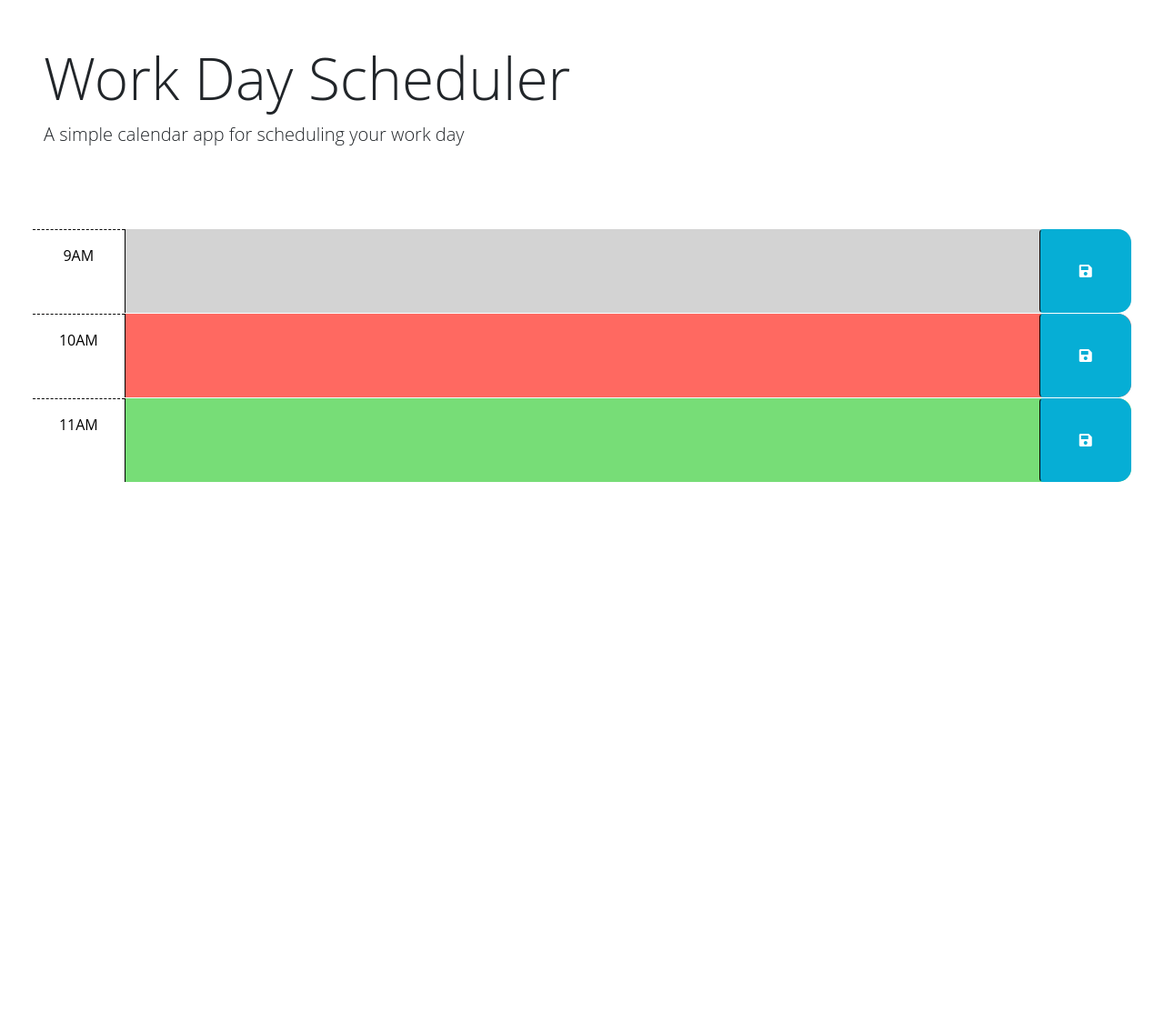
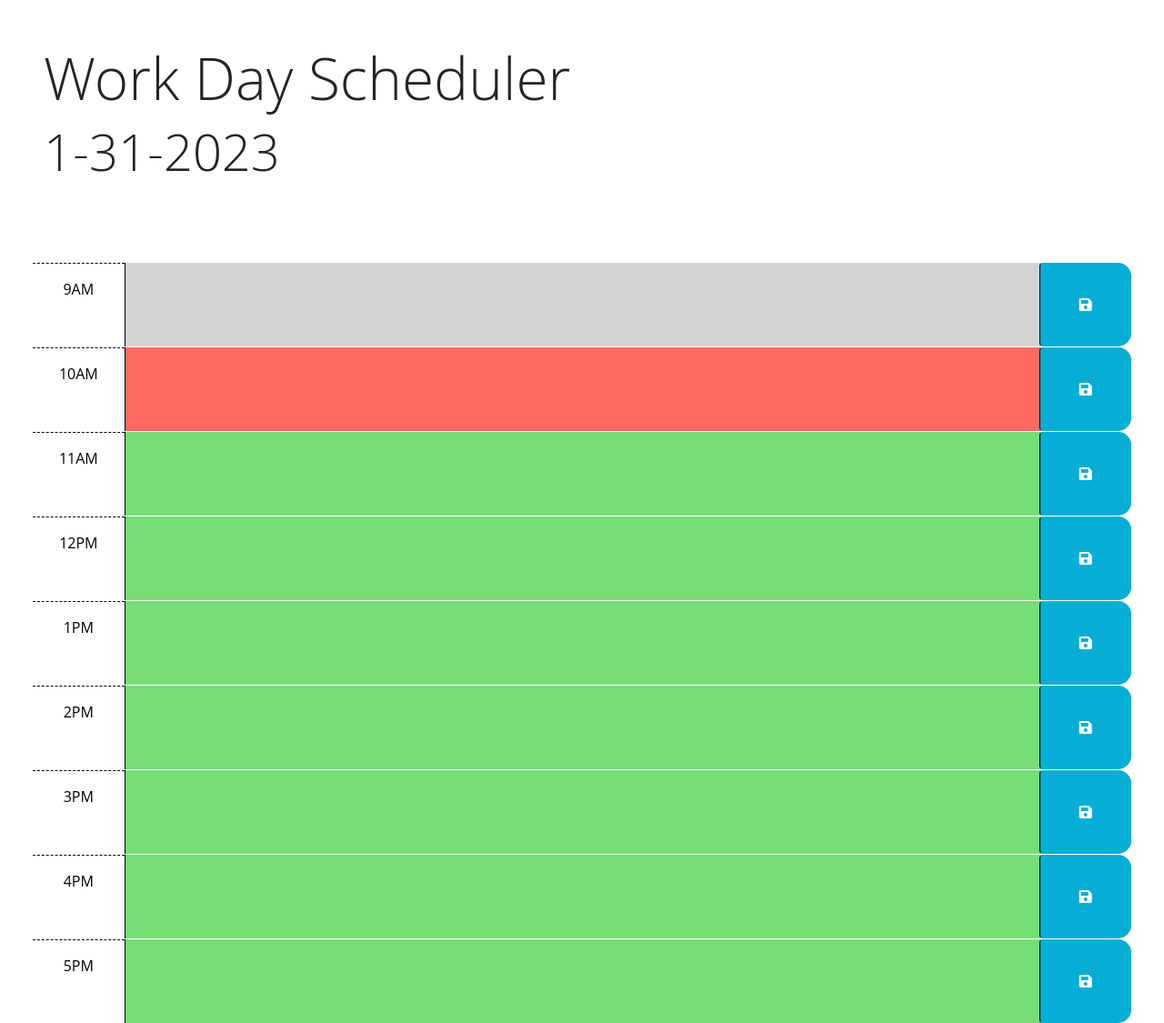
Before and after one commit to mbatorek7/workday-scheduler, a plain HTML site: page Develop/index.html in a window 1280 px wide. Shown: the whole page at 91% size. Before the commit the page ends 800 px from the top, so only its background shows below. Drawn offline with nearby package versions, Linux system fonts and the light colour scheme.

Commit message:
display current date

```diff
--- a/Develop/index.html
+++ b/Develop/index.html
@@ -27,9 +27,9 @@
   <body>
     <header class="p-5 mb-4">
       <h1 class="display-3">Work Day Scheduler</h1>
-      <p class="lead">A simple calendar app for scheduling your work day</p>
-      <p id="currentDay" class="lead"></p>
+      <p id="currentDay" class="lead display-4"></p>
     </header>
+
     <div class="container-fluid px-5">
       <!-- Use class for "past", "present", and "future" to apply styles to the
         time-block divs accordingly. The javascript will need to do this by
@@ -67,6 +67,54 @@
           <i class="fas fa-save" aria-hidden="true"></i>
         </button>
       </div>
+
+      <div id="hour-12" class="row time-block future">
+        <div class="col-2 col-md-1 hour text-center py-3">12PM</div>
+        <textarea class="col-8 col-md-10 description" rows="3"> </textarea>
+        <button class="btn saveBtn col-2 col-md-1" aria-label="save">
+          <i class="fas fa-save" aria-hidden="true"></i>
+        </button>
+      </div>
+
+      <div id="hour-13" class="row time-block future">
+        <div class="col-2 col-md-1 hour text-center py-3">1PM</div>
+        <textarea class="col-8 col-md-10 description" rows="3"> </textarea>
+        <button class="btn saveBtn col-2 col-md-1" aria-label="save">
+          <i class="fas fa-save" aria-hidden="true"></i>
+        </button>
+      </div>
+
+      <div id="hour-14" class="row time-block future">
+        <div class="col-2 col-md-1 hour text-center py-3">2PM</div>
+        <textarea class="col-8 col-md-10 description" rows="3"> </textarea>
+        <button class="btn saveBtn col-2 col-md-1" aria-label="save">
+          <i class="fas fa-save" aria-hidden="true"></i>
+        </button>
+      </div>
+
+      <div id="hour-15" class="row time-block future">
+        <div class="col-2 col-md-1 hour text-center py-3">3PM</div>
+        <textarea class="col-8 col-md-10 description" rows="3"> </textarea>
+        <button class="btn saveBtn col-2 col-md-1" aria-label="save">
+          <i class="fas fa-save" aria-hidden="true"></i>
+        </button>
+      </div>
+
+      <div id="hour-16" class="row time-block future">
+        <div class="col-2 col-md-1 hour text-center py-3">4PM</div>
+        <textarea class="col-8 col-md-10 description" rows="3"> </textarea>
+        <button class="btn saveBtn col-2 col-md-1" aria-label="save">
+          <i class="fas fa-save" aria-hidden="true"></i>
+        </button>
+      </div>
+
+      <div id="hour-17" class="row time-block future">
+        <div class="col-2 col-md-1 hour text-center py-3">5PM</div>
+        <textarea class="col-8 col-md-10 description" rows="3"> </textarea>
+        <button class="btn saveBtn col-2 col-md-1" aria-label="save">
+          <i class="fas fa-save" aria-hidden="true"></i>
+        </button>
+      </div>
     </div>
 
     <script src="https://cdnjs.cloudflare.com/ajax/libs/jquery/3.2.1/jquery.min.js"></script>
--- a/Develop/script.js
+++ b/Develop/script.js
@@ -1,6 +1,3 @@
-// Wrap all code that interacts with the DOM in a call to jQuery to ensure that
-// the code isn't run until the browser has finished rendering all the elements
-// in the html.
 $(function () {
   // TODO: Add a listener for click events on the save button. This code should
   // use the id in the containing time-block as a key to save the user input in
@@ -20,4 +17,11 @@ $(function () {
   // attribute of each time-block be used to do this?
   //
   // TODO: Add code to display the current date in the header of the page.
+  const date = new Date();
+  let day = date.getDate();
+  let month = date.getMonth() + 1;
+  let year = date.getFullYear();
+  let todaysDate = `${month}-${day}-${year}`;
+  let displayDate = document.getElementById("currentDay");
+  displayDate.innerHTML = todaysDate;
 });
```
